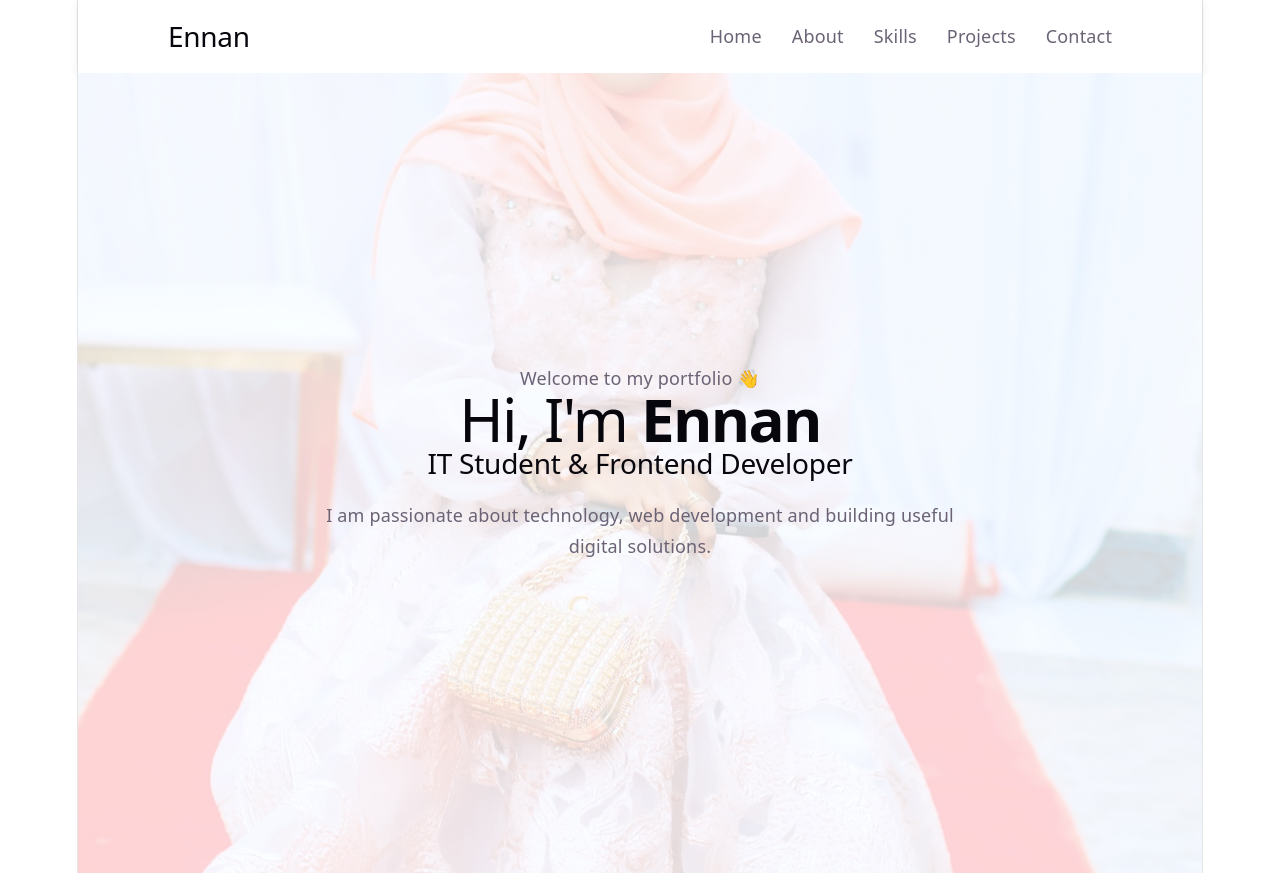
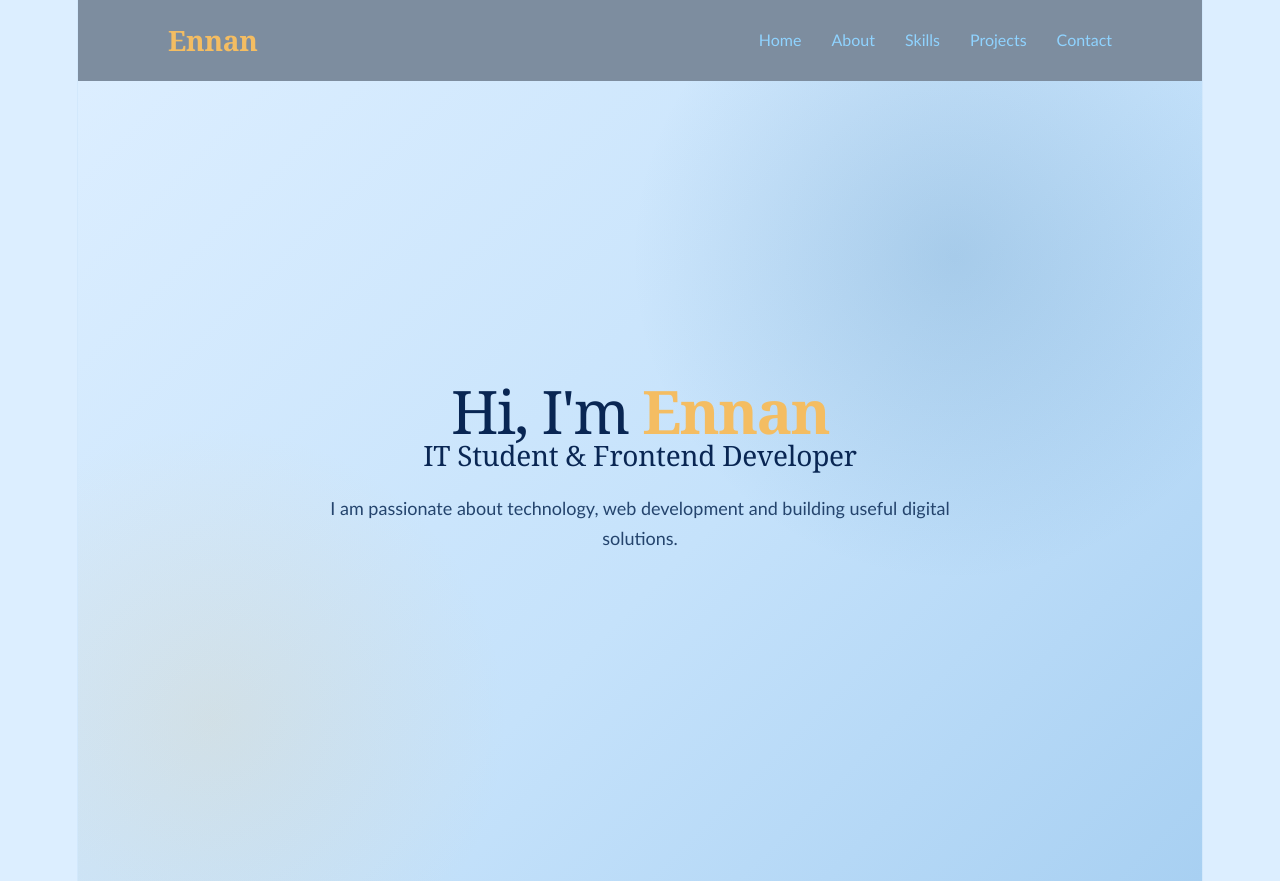
Before and after one commit to Ennan005/frontendWork, a React app in the folder frontend/: page / in a window 1280 px wide. Built offline with nearby package versions, Linux system fonts and the light colour scheme; the HTML template or start-up script is replaced by a standard one.

Commit message:
second update

```diff
--- a/frontend/src/App.css
+++ b/frontend/src/App.css
@@ -2,14 +2,16 @@ nav {
   display: flex;
   justify-content: space-between;
   align-items: center;
-  padding: 20px 8%;
-  background-color: #ffffff;
-  box-shadow: 0 2px 10px rgba(0, 0, 0, 0.08);
+  padding: 24px 8%;
+  background: rgba(4, 16, 38, 0.44);
+  position: relative;
 }
 
 nav h2 {
   margin: 0;
   font-size: 28px;
+  font-weight: bold;
+  color: var(--accent);
 }
 
 nav ul {
@@ -20,35 +22,56 @@ nav ul {
   padding: 0;
 }
 
-nav ul li {
-  cursor: pointer;
+nav ul a {
+  position: relative;
   font-size: 16px;
+  color: var(--link);
+  text-decoration: none;
+  transition: color 180ms ease;
 }
 
-nav ul li:hover {
-  opacity: 0.6;
+nav ul a::after {
+  content: "";
+  position: absolute;
+  left: 0;
+  right: 0;
+  bottom: -8px;
+  height: 2px;
+  background: var(--accent);
+  transform: scaleX(0);
+  transition: transform 180ms ease;
 }
 
-nav a {
-  color: inherit;
-  text-decoration: none;
+nav ul a:hover,
+nav ul a:focus-visible {
+  color: #ffffff;
+}
+
+nav ul a:hover::after,
+nav ul a:focus-visible::after {
+  transform: scaleX(1);
 }
 
 .hero,
 .photo-page {
   position: relative;
   isolation: isolate;
-  background: linear-gradient(rgba(255, 255, 255, 0.78), rgba(255, 255, 255, 0.78)),
-    url("/profile.jpeg") center / cover no-repeat;
+
+  background:
+    radial-gradient(circle at 78% 22%, rgba(42, 111, 166, 0.2), transparent 30%),
+    radial-gradient(circle at 12% 80%, rgba(244, 189, 98, 0.14), transparent 25%),
+    linear-gradient(135deg, #dceeff 0%, #c5e2fb 56%, #a8d0f2 100%);
 }
 
-.hero::before,
-.photo-page::before {
-  content: "";
-  position: absolute;
-  inset: 0;
-  z-index: -1;
-  background: rgba(255, 255, 255, 0.18);
+
+
+.hero h1,
+.hero h2,
+.photo-page h1,
+.photo-page h2,
+.photo-page .section-title,
+.photo-page strong {
+  color: #092653;
 }
 
 .hero {
@@ -75,7 +98,8 @@ nav a {
 }
 
 .hero h1 span {
-  font-weight: bold;
+  color: var(--accent);
+  font-weight: 700;
 }
 
 .hero h2 {
@@ -103,6 +127,15 @@ nav a {
   border-radius: 6px;
   cursor: pointer;
   font-size: 16px;
+  background: var(--accent);
+  color: #06152f;
+  font-weight: 600;
+  transition: transform 180ms ease, box-shadow 180ms ease;
+}
+
+.hero-buttons button:hover {
+  transform: translateY(-2px);
+  box-shadow: 0 8px 20px rgba(244, 189, 98, 0.2);
 }
 
 .contact {
@@ -133,42 +166,18 @@ nav a {
   padding: 16px;
   border: 1px solid var(--border);
   border-radius: 8px;
-  color: var(--text);
+  color: var(--link);
   text-decoration: none;
-  background: rgba(255, 255, 255, 0.72);
+  background: rgba(4, 16, 38, 0.44);
 }
 
 .contact-info a:hover {
   border-color: var(--accent);
+  color: #ffffff;
 }
 
 .contact-info strong {
-  color: var(--text-h);
-}
-
-.contact-form {
-  display: grid;
-  gap: 18px;
-  margin-top: 35px;
-  text-align: left;
-}
-
-.contact-form label {
-  display: grid;
-  gap: 8px;
-  color: var(--text-h);
-  font-weight: 600;
-}
-
-.contact-form input,
-.contact-form textarea {
-  box-sizing: border-box;
-  width: 100%;
-  padding: 12px;
-  border: 1px solid var(--border);
-  border-radius: 6px;
-  font: inherit;
-  resize: vertical;
+  color: #ffffff;
 }
 
 @media (max-width: 600px) {
@@ -207,12 +216,12 @@ nav a {
   padding: 25px;
   border: 1px solid var(--border);
   border-radius: 8px;
-  background: rgba(255, 255, 255, 0.72);
+  background: rgba(4, 16, 38, 0.44);
 }
 
 .skill-list strong,
 .project-list strong {
-  color: var(--text-h);
+  color: #ffffff;
   font-size: 20px;
 }
 
@@ -257,8 +266,8 @@ nav a {
 .about-info div {
   width: 300px;
   padding: 25px;
-  border: 1px solid #ddd;
-  border-radius: 10px;
+  border: 2px solid white;
+  border-radius: 20px;
 }
 
 .about-info strong {
--- a/frontend/src/components/Contact.jsx
+++ b/frontend/src/components/Contact.jsx
@@ -1,24 +1,7 @@
 function Contact() {
-  function sendMessage(event) {
-    event.preventDefault();
-
-    const formData = new FormData(event.currentTarget);
-    const name = formData.get("name");
-    const email = formData.get("email");
-    const message = formData.get("message");
-    const subject = encodeURIComponent(`Portfolio message from ${name}`);
-    const body = encodeURIComponent(
-      `Name: ${name}\nEmail: ${email}\n\n${message}`,
-    );
-
-    window.location.href =
-      `mailto:aimanamour89@gmail.com?subject=${subject}&body=${body}`;
-  }
-
   return (
     <section className="contact photo-page">
       <div className="contact-content">
-        <p className="section-title">Let&apos;s Connect</p>
         <h1>Contact Me</h1>
         <p>
           Have a project or opportunity in mind? Send me a message and I&apos;ll
@@ -35,22 +18,6 @@ function Contact() {
             <span>0696 224 399</span>
           </a>
         </div>
-
-        <form className="contact-form" onSubmit={sendMessage}>
-          <label>
-            Name
-            <input type="text" name="name" required />
-          </label>
-          <label>
-            Email
-            <input type="email" name="email" required />
-          </label>
-          <label>
-            Message
-            <textarea name="message" rows="5" required />
-          </label>
-          <button type="submit">Send Message</button>
-        </form>
       </div>
     </section>
   );
--- a/frontend/src/components/Hero.jsx
+++ b/frontend/src/components/Hero.jsx
@@ -2,8 +2,6 @@ function Hero() {
   return (
     <section className="hero">
       <div className="hero-content">
-        <p className="welcome">Welcome to my portfolio 👋</p>
-
         <h1>
           Hi, I'm <span>Ennan</span>
         </h1>
--- a/frontend/src/components/Skills.jsx
+++ b/frontend/src/components/Skills.jsx
@@ -2,8 +2,7 @@ function Skills() {
   return (
     <section className="skills photo-page">
       <div className="page-content">
-        <p className="section-title">What I Work With</p>
-        <h1>Skills</h1>
+        <h1>My Skills</h1>
         <p>Tools and technologies I use to turn ideas into useful products.</p>
 
         <div className="skill-list">
--- a/frontend/src/components/about.jsx
+++ b/frontend/src/components/about.jsx
@@ -2,7 +2,6 @@ function About() {
   return (
     <section className="about photo-page" id="about">
       <div className="about-content">
-        <p className="section-title">Get To Know Me</p>
 
         <h2>About Me</h2>
 
--- a/frontend/src/index.css
+++ b/frontend/src/index.css
@@ -1,23 +1,24 @@
 :root {
-  --text: #6b6375;
-  --text-h: #08060d;
-  --bg: #fff;
-  --border: #e5e4e7;
-  --code-bg: #f4f3ec;
-  --accent: #aa3bff;
-  --accent-bg: rgba(170, 59, 255, 0.1);
-  --accent-border: rgba(170, 59, 255, 0.5);
-  --social-bg: rgba(244, 243, 236, 0.5);
+  --text: #24446d;
+  --text-h: #092653;
+  --bg: #dceeff;
+  --border: rgba(143, 185, 225, 0.28);
+  --code-bg: #102952;
+  --accent: #f4bd62;
+  --link: #8fd3ff;
+  --accent-bg: rgba(244, 189, 98, 0.12);
+  --accent-border: rgba(244, 189, 98, 0.6);
+  --social-bg: rgba(255, 255, 255, 0.08);
   --shadow:
     rgba(0, 0, 0, 0.1) 0 10px 15px -3px, rgba(0, 0, 0, 0.05) 0 4px 6px -2px;
 
-  --sans: system-ui, 'Segoe UI', Roboto, sans-serif;
-  --heading: system-ui, 'Segoe UI', Roboto, sans-serif;
+  --sans: "DM Sans", "Trebuchet MS", sans-serif;
+  --heading: Georgia, "Times New Roman", serif;
   --mono: ui-monospace, Consolas, monospace;
 
   font: 18px/145% var(--sans);
-  letter-spacing: 0.18px;
-  color-scheme: light dark;
+  letter-spacing: 0;
+  color-scheme: light;
   color: var(--text);
   background: var(--bg);
   font-synthesis: none;
@@ -30,28 +31,9 @@
   }
 }
 
-@media (prefers-color-scheme: dark) {
-  :root {
-    --text: #9ca3af;
-    --text-h: #f3f4f6;
-    --bg: #16171d;
-    --border: #2e303a;
-    --code-bg: #1f2028;
-    --accent: #c084fc;
-    --accent-bg: rgba(192, 132, 252, 0.15);
-    --accent-border: rgba(192, 132, 252, 0.5);
-    --social-bg: rgba(47, 48, 58, 0.5);
-    --shadow:
-      rgba(0, 0, 0, 0.4) 0 10px 15px -3px, rgba(0, 0, 0, 0.25) 0 4px 6px -2px;
-  }
-
-  #social .button-icon {
-    filter: invert(1) brightness(2);
-  }
-}
-
 body {
   margin: 0;
+  background: var(--bg);
 }
 
 #root {
@@ -59,7 +41,7 @@ body {
   max-width: 100%;
   margin: 0 auto;
   text-align: center;
-  border-inline: 1px solid var(--border);
+  border-inline: 1px solid rgba(143, 185, 225, 0.12);
   min-height: 100svh;
   display: flex;
   flex-direction: column;
```
